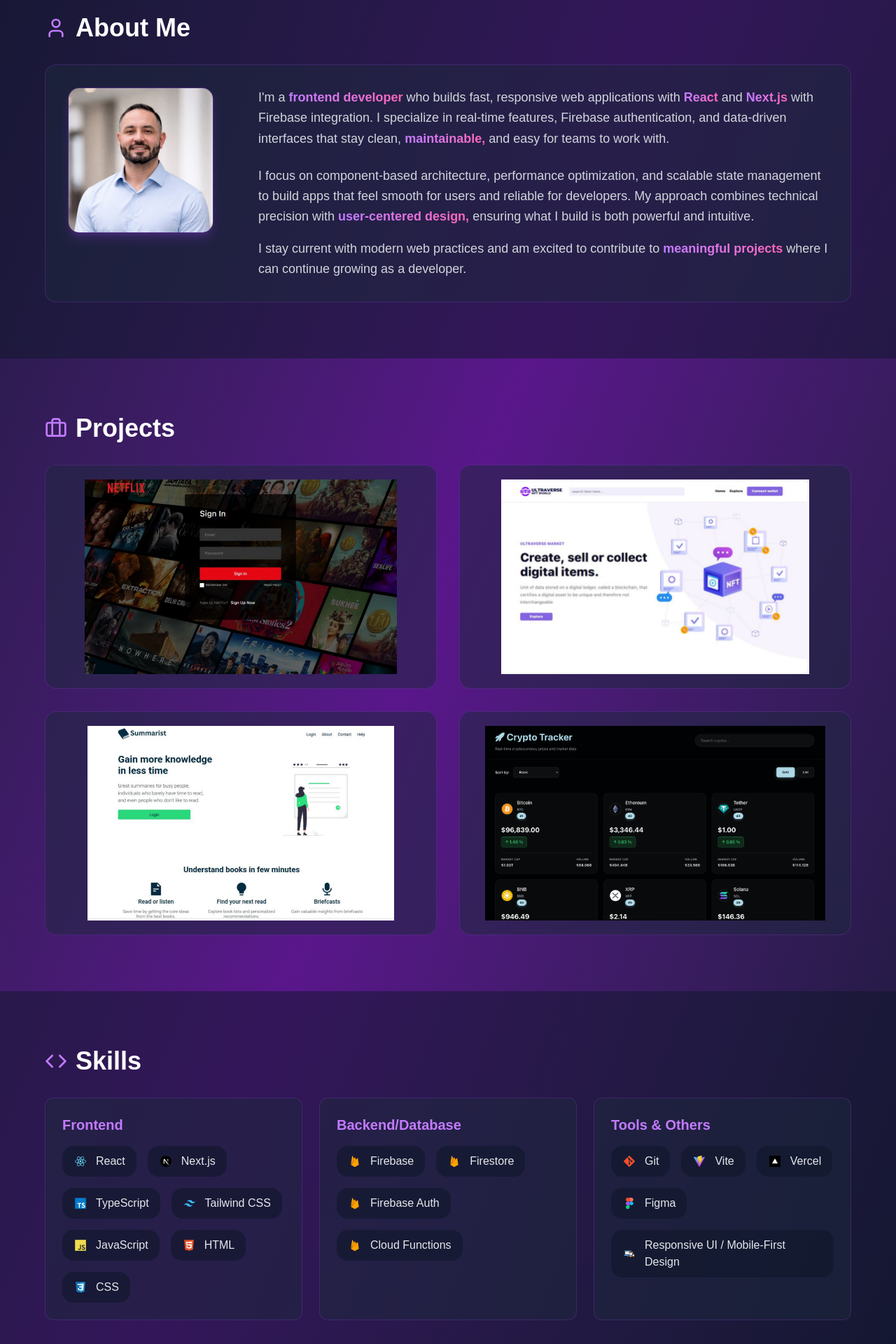
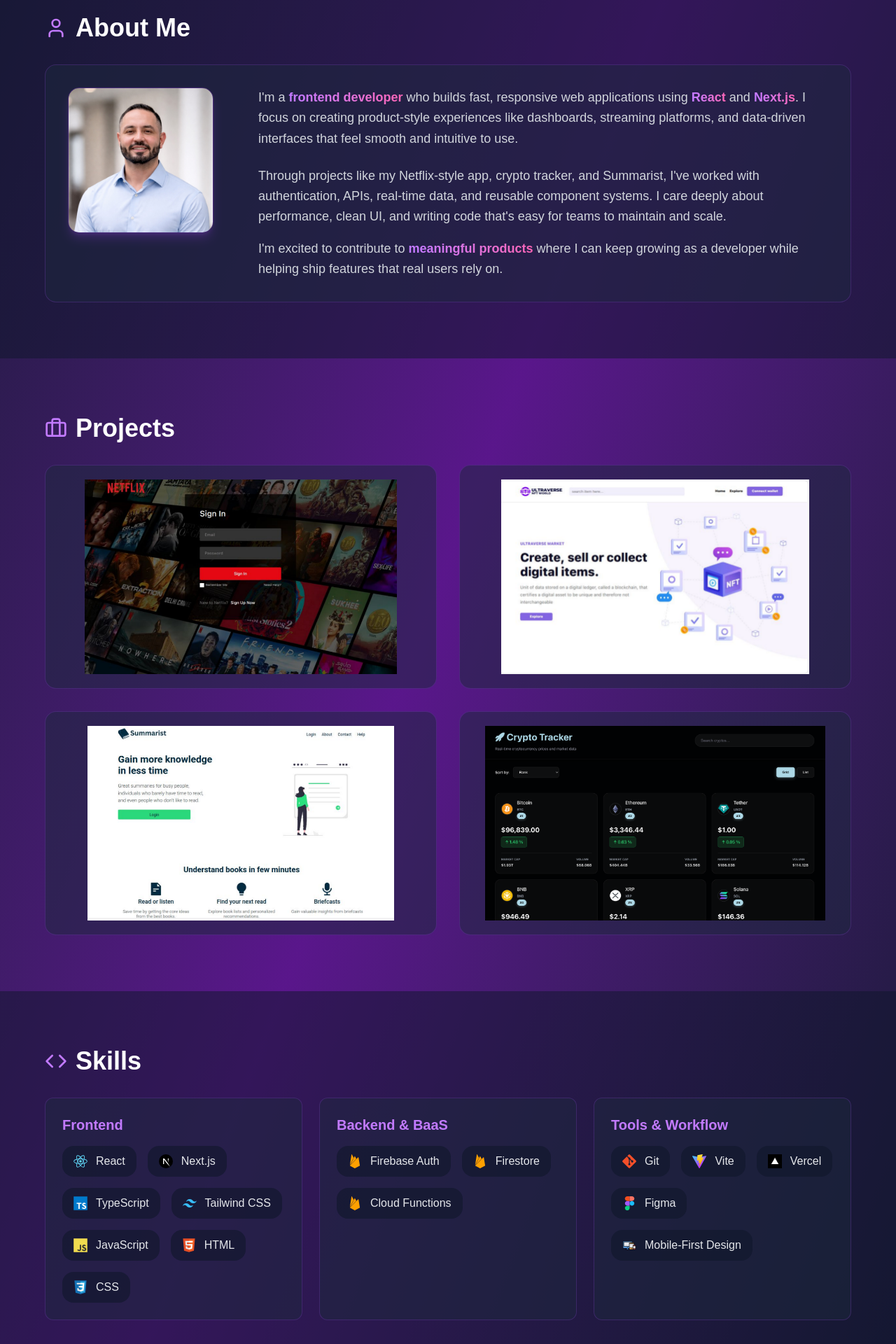
Before and after one commit to Chrislanzas16/chris-portfolio, a Next.js app: page / in a window 1280 px wide. Shown: the part 860-2780 px from the top of the page at 70% size. Built offline with nearby package versions, Linux system fonts and the light colour scheme.

Commit message:
Slight changes to navbar and skills section

```diff
--- a/app/components/AboutSection.tsx
+++ b/app/components/AboutSection.tsx
@@ -65,21 +65,17 @@
                 <span className="font-semibold bg-linear-to-r from-purple-400 to-pink-400 bg-clip-text text-transparent hover:scale-105 inline-block transition-transform cursor-default">
                   frontend developer
                 </span>{" "}
-                who builds fast, responsive web applications with{" "}
+                who builds fast, responsive web applications using{" "}
                 <span className="font-semibold bg-linear-to-r from-purple-400 to-pink-400 bg-clip-text text-transparent hover:scale-105 inline-block transition-transform cursor-default">
                   React
                 </span>{" "}
                 and{" "}
                 <span className="font-semibold bg-linear-to-r from-purple-400 to-pink-400 bg-clip-text text-transparent hover:scale-105 inline-block transition-transform cursor-default">
                   Next.js
-                </span>{" "}
-                with Firebase integration. I specialize in real-time features,
-                Firebase authentication, and data-driven interfaces that stay
-                clean,{" "}
-                <span className="font-semibold bg-linear-to-r from-purple-400 to-pink-400 bg-clip-text text-transparent hover:scale-105 inline-block transition-transform cursor-default">
-                  maintainable,
-                </span>{" "}
-                and easy for teams to work with.
+                </span>
+                . I focus on creating product-style experiences like dashboards,
+                streaming platforms, and data-driven interfaces that feel smooth
+                and intuitive to use.
               </p>
 
               <p
@@ -87,14 +83,11 @@
                   isDarkMode ? "text-gray-300" : "text-gray-700"
                 }`}
               >
-                I focus on component-based architecture, performance
-                optimization, and scalable state management to build apps that
-                feel smooth for users and reliable for developers. My approach
-                combines technical precision with{" "}
-                <span className="font-semibold bg-linear-to-r from-purple-400 to-pink-400 bg-clip-text text-transparent hover:scale-105 inline-block transition-transform cursor-default">
-                  user-centered design,
-                </span>{" "}
-                ensuring what I build is both powerful and intuitive.
+                Through projects like my Netflix-style app, crypto tracker, and
+                Summarist, I&apos;ve worked with authentication, APIs, real-time
+                data, and reusable component systems. I care deeply about
+                performance, clean UI, and writing code that&apos;s easy for
+                teams to maintain and scale.
               </p>
 
               <p
@@ -102,12 +95,12 @@
                   isDarkMode ? "text-gray-300" : "text-gray-700"
                 }`}
               >
-                I stay current with modern web practices and am excited to
-                contribute to{" "}
+                I&apos;m excited to contribute to{" "}
                 <span className="font-semibold bg-linear-to-r from-purple-400 to-pink-400 bg-clip-text text-transparent hover:scale-105 inline-block transition-transform cursor-default">
-                  meaningful projects
+                  meaningful products
                 </span>{" "}
-                where I can continue growing as a developer.
+                where I can keep growing as a developer while helping ship
+                features that real users rely on.
               </p>
             </div>
           </div>
--- a/app/components/ContactSection.tsx
+++ b/app/components/ContactSection.tsx
@@ -26,8 +26,9 @@
             isDarkMode ? "text-gray-300" : "text-gray-600"
           }`}
         >
-          I&apos;m always open to discussing new projects, creative ideas, or
-          opportunities to be part of your visions.
+          I&apos;m always open to chatting about new projects, creative ideas,
+          or opportunities to collaborate. If you have something in mind,
+          let&apos;s connect.
         </p>
 
         <div className="flex justify-center gap-8">
@@ -42,7 +43,6 @@
               className={`w-16 h-16 rounded-full flex items-center justify-center transition-all duration-200 group-hover:-translate-y-1 ${
                 isDarkMode
                   ? "bg-slate-800 group-hover:ring-2 group-hover:ring-purple-500"
-
                   : "bg-purple-100 group-hover:bg-purple-500"
               }`}
             >
--- a/app/components/HeroSection.tsx
+++ b/app/components/HeroSection.tsx
@@ -53,7 +53,7 @@
             isDarkMode ? "text-gray-300" : "text-gray-600"
           }`}
         >
-          I like building{" "}
+          I build{" "}
           <span className="font-bold bg-linear-to-r from-purple-400 to-pink-400 bg-clip-text text-transparent hover:scale-110 inline-block transition-transform cursor-default">
             modern
           </span>
@@ -61,7 +61,11 @@
           <span className="font-bold bg-linear-to-r from-purple-400 to-pink-400 bg-clip-text text-transparent hover:scale-110 inline-block transition-transform cursor-default">
             responsive
           </span>{" "}
-          web applications with React, Next.js & Typescript.
+          web apps with React, Next.js, and{" "}
+          <span className="font-bold bg-linear-to-r from-purple-400 to-pink-400 bg-clip-text text-transparent hover:scale-110 inline-block transition-transform cursor-default">
+            TypeScript
+          </span>
+          , from dashboards and crypto trackers to Netflix-style experiences.
         </p>
 
         <div className="flex justify-center gap-4 flex-wrap fade-in-up delay-600">
--- a/app/components/Navbar.tsx
+++ b/app/components/Navbar.tsx
@@ -51,8 +51,17 @@
       >
         <div className="max-w-6xl mx-auto px-4 sm:px-6 lg:px-8">
           <div className="flex justify-between items-center h-16">
-            <div className="text-2xl font-bold bg-linear-to-r from-purple-400 to-pink-400 bg-clip-text text-transparent">
-              Frontend Developer
+            <div className="leading-tight">
+              <div className="text-2xl font-bold bg-linear-to-r from-purple-400 to-pink-400 bg-clip-text text-transparent">
+                Chris Lanzas
+              </div>
+              <div
+                className={`text-xs uppercase tracking-wide ${
+                  isDarkMode ? "text-gray-400" : "text-gray-700"
+                }`}
+              >
+                Frontend Developer
+              </div>
             </div>
 
             <div className="hidden md:flex items-center space-x-8">
--- a/app/components/SkillsSection.tsx
+++ b/app/components/SkillsSection.tsx
@@ -16,7 +16,7 @@
     : "bg-white border-purple-200 shadow-lg hover:border-purple-300";
 
   const chipBase =
-    "flex items-center gap-3 px-4 py-2.5 rounded-2xl text-base font-medium transition-all duration-150 hover:shadow-sm";
+    "flex items-center gap-3 px-4 py-2.5 rounded-2xl text-sm md:text-base font-medium transition-all duration-150 hover:shadow-sm";
 
   const chipTheme = isDarkMode
     ? "bg-slate-900/60 text-gray-200 hover:bg-purple-500/20 hover:text-white"
@@ -48,7 +48,7 @@
                 {skillGroup.category}
               </h3>
 
-              <div className="flex flex-wrap gap-4 mt-1">
+              <div className="flex flex-wrap gap-3 md:gap-4 mt-1">
                 {skillGroup.items.map((skill) => (
                   <span key={skill} className={`${chipBase} ${chipTheme}`}>
                     {skillLogos[skill] && (
@@ -58,7 +58,7 @@
                           alt={`${skill} logo`}
                           width={20}
                           height={20}
-                          className="w-4 h-4 object-contain"
+                          className="w-5 h-5 object-contain"
                         />
                       </span>
                     )}
--- a/app/data/skills.ts
+++ b/app/data/skills.ts
@@ -17,18 +17,12 @@
     ],
   },
   {
-    category: "Backend/Database",
-    items: ["Firebase", "Firestore", "Firebase Auth", "Cloud Functions"],
+    category: "Backend & BaaS",
+    items: ["Firebase Auth", "Firestore", "Cloud Functions"],
   },
   {
-    category: "Tools & Others",
-    items: [
-      "Git",
-      "Vite",
-      "Vercel",
-      "Figma",
-      "Responsive UI / Mobile-First Design",
-    ],
+    category: "Tools & Workflow",
+    items: ["Git", "Vite", "Vercel", "Figma", "Mobile-First Design"],
   },
 ];
 
@@ -41,14 +35,13 @@
   HTML: "/skills/html.svg",
   CSS: "/skills/css.svg",
 
-  Firebase: "/skills/firebase.svg",
+  "Firebase Auth": "/skills/firebase.svg",
   Firestore: "/skills/firebase.svg",
-  "Firebase Auth": "/skills/firebase.svg",
   "Cloud Functions": "/skills/firebase.svg",
 
   Git: "/skills/git.svg",
   Vercel: "/skills/vercel.png",
   Figma: "/skills/figma.svg",
-  "Responsive UI / Mobile-First Design": "/skills/responsive.svg.png",
+  "Mobile-First Design": "/skills/responsive.svg.png",
   Vite: "/skills/vite.svg",
 };
```
